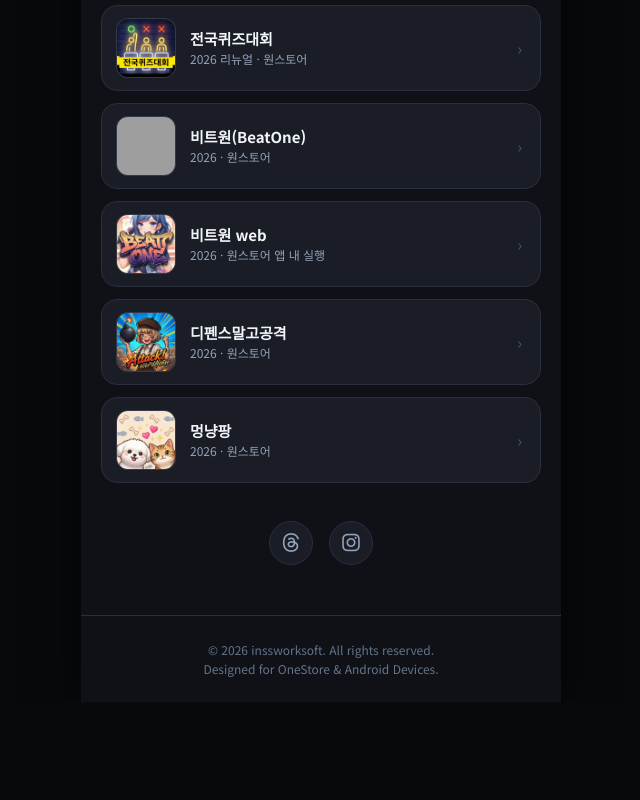
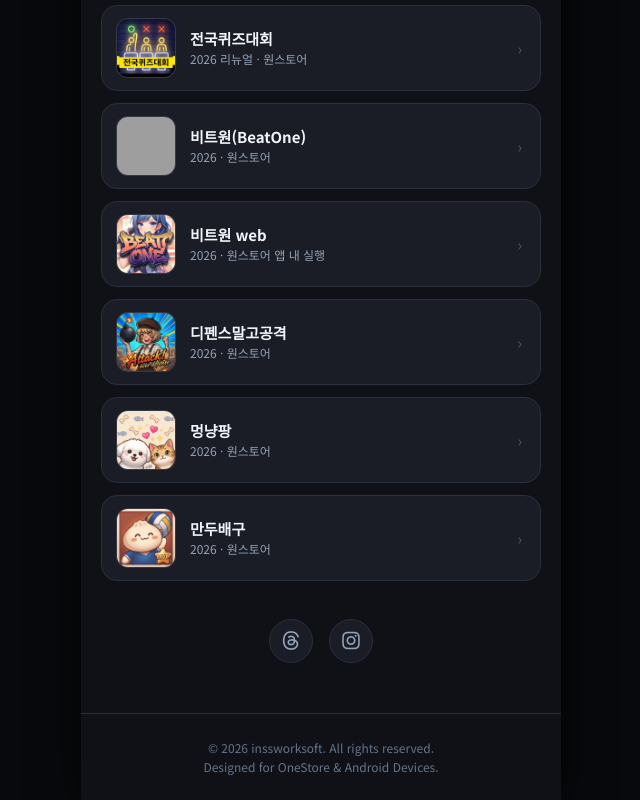
Before and after one commit to inssworksoft/inssworksoft.github.io, a plain HTML site: page index.html in a window 1280 px wide. Shown: the part 568-1368 px from the top of the page, without its empty margins (319-959 px from the left). Before the commit the page ends 1270 px from the top, so only its background shows below. Drawn offline with Linux system fonts and the light colour scheme; grey boxes are pictures that could not be loaded.

Commit message:
Update index.html

```diff
--- a/index.html
+++ b/index.html
@@ -395,6 +395,16 @@
                     </div>
                     <div class="item-arrow">›</div>
                 </a>
+
+                <!-- 게임 6: 만두배구 -->
+                <a href="onestore://common/search/만두배구" class="game-item">
+                    <img src="images/icon_6.jpg" alt="만두배구" class="game-thumb" onerror="this.src='https://via.placeholder.com/60/2a2f3d/ffffff?text=GAME'">
+                    <div class="game-info">
+                        <div class="game-title">만두배구</div>
+                        <div class="game-meta">2026 · 원스토어</div>
+                    </div>
+                    <div class="item-arrow">›</div>
+                </a>
             </section>
 
             <!-- 3. 소셜 미디어 링크 -->
```
